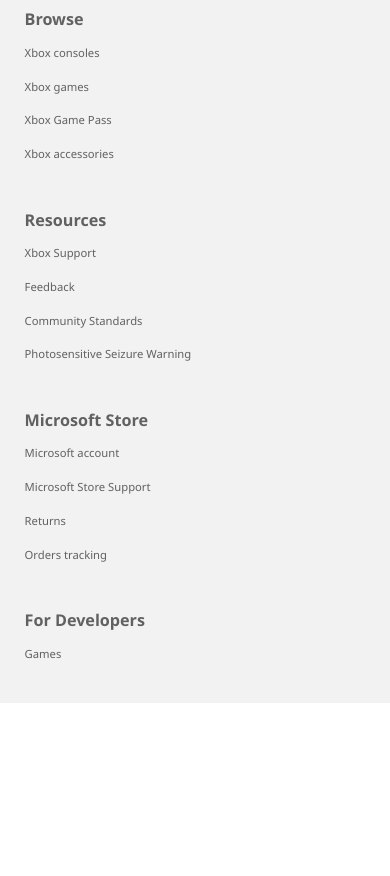
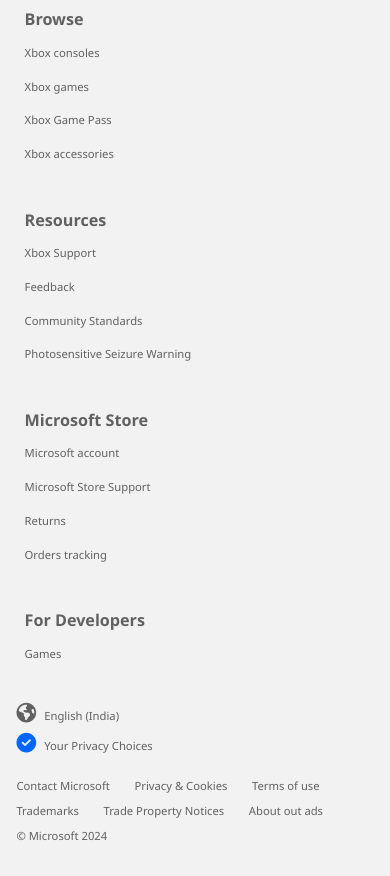
Before and after one commit to shahfaiz-07/xbox_clone, a plain HTML site: page index.html in a window 390 px wide. Shown: the part 7980-8856 px from the top of the page. Before the commit the page ends 8683 px from the top, so only its background shows below. Drawn offline with nearby package versions, Linux system fonts and the light colour scheme.

Commit message:
Added the base footer section along with media queries

```diff
--- a/index.html
+++ b/index.html
@@ -274,6 +274,21 @@
                 <li class="list-item"><a href="#">Games</a></li>
             </ul>
         </section>
+        <section class="base-footer">
+            <div class="base-footer-left">
+                <a href="#" class="base-item"><i class="fa-solid fa-earth-americas"></i>English (India)</a>
+                <a href="#" class="base-item"><i class="fa-solid fa-circle-check"></i>Your Privacy Choices</a>
+            </div>
+            <div class="base-footer-right">
+                <a href="#" class="base-item">Contact Microsoft</a>
+                <a href="#" class="base-item">Privacy & Cookies</a>
+                <a href="#" class="base-item">Terms of use</a>
+                <a href="#" class="base-item">Trademarks</a>
+                <a href="#" class="base-item">Trade Property Notices</a>
+                <a href="#" class="base-item">About out ads</a>
+                <p class="base-item copyright">© Microsoft 2024</p>
+            </div>
+        </section>
     </footer>
 </body>
 </html>
--- a/style.css
+++ b/style.css
@@ -572,6 +572,49 @@
     text-decoration: underline;
 }
 
+.base-footer {
+    background-color: #F2F2F2;
+    padding: 0 3.5rem 2rem;
+    display: flex;
+    justify-content: space-between;
+}
+
+.base-item {
+    font-size: 0.6875rem;
+}
+
+.base-item i {
+    font-size: 1.2rem;
+    margin-right: 0.5rem;
+}
+
+.base-footer-left {
+    display: flex;
+    gap:1.2rem;
+}
+
+.base-footer-right {
+    display: flex;
+    gap: 1.5rem;
+}
+
+.base-item:nth-child(2) i {
+    color: #0066FF;
+}
+
+.base-footer a {
+    text-decoration: none;
+    color:#616161;
+}
+
+.base-footer {
+    color: #616161;
+}
+
+.base-footer a:hover {
+    text-decoration: underline;
+}
+
 @media (orientation:landscape) {
     .single-images {
         flex-direction: row;
@@ -900,4 +943,23 @@
         gap:2rem;
         padding-left: 1.5rem;
     }
+
+    .base-footer {
+        padding-inline: 1rem;
+    }
+
+    .base-footer {
+        flex-direction: column;
+        gap:1.5rem;
+    }
+
+    .base-footer-left {
+        flex-direction: column;
+        gap:0.625rem;
+    }
+
+    .base-footer-right {
+        flex-wrap: wrap;
+        row-gap: 0.625rem;
+    }
 }
```
